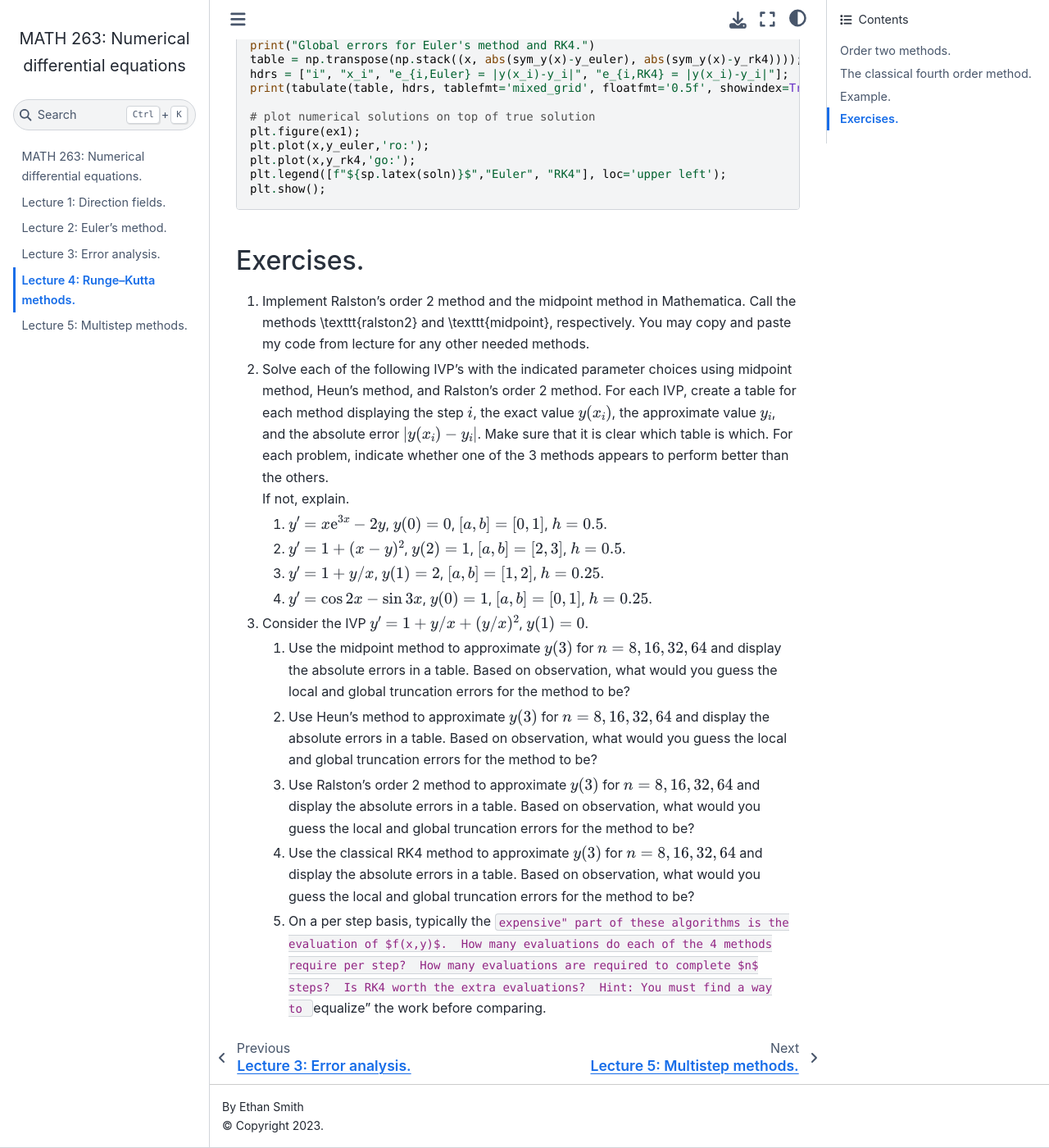
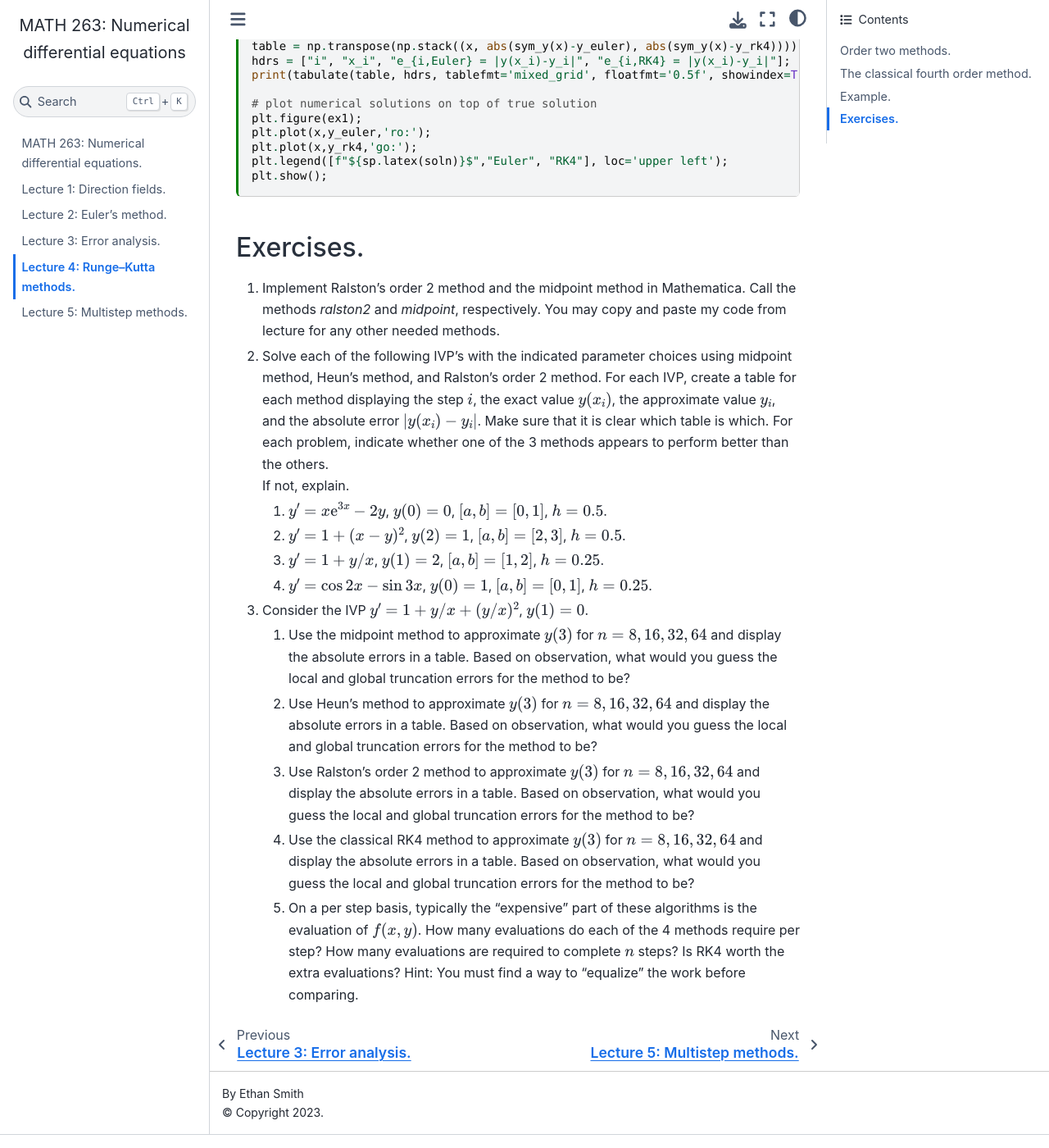
Before and after one commit to ethancsmith/math263-notes, a Jupyter Book: the page built from 04-runge-kutta_methods.md, in a window 1280 px wide and 1400 px high, scrolled down 2403 px. Shown: the whole window at 82% size. Built offline with Jupyter Book 1.0.4 settings and Sphinx 7.4.7 and the Sphinx Book theme 1.1.4, drawn with Linux system fonts in a browser that asks for light colours.

````diff
--- a/04-runge-kutta_methods.md
+++ b/04-runge-kutta_methods.md
@@ -20,6 +19,7 @@ The **Runge–Kutta methods** are a family of numerical methods which generalize
 As with Heun's method, the essence of the idea is to use additional terms of the Taylor series without actually computing the higher order derivatives and instead replacing each with some finite difference approximation.
 The Runge-Kutta method of order $1$ is Euler's method. Heun's modified Euler method is an example of an order $2$ Runge–Kutta method.
 
++++
 
 ## Order two methods.
 
@@ -43,6 +43,7 @@ Setting $w_1=w_2=1/2$ and $\alpha=\beta=1$ yields Heun's (modified Euler) method
 **Ralston's order 2 method**, which also occasionally goes by the name "Heun's method," arises by setting $w_1=1/4$, $w_2=3/4$, and $\alpha=\beta=2/3$.
 Finally, the **midpoint method** (or **corrected Euler method**) is defined by the choices $w_1=0$, $w_2=1$, and  $\alpha=\beta=1/2$.
 
++++
 
 ## The classical fourth order method.
 
@@ -59,6 +60,7 @@ k_4 &= f(x_i + h, y_i + hk_3).
 \end{align}
 As the name would seem to imply, RK4 is an order $4$ numerical method.
 
++++
 
 ## Example.
 
@@ -68,7 +70,7 @@ y'&=(y/x)-(y/x)^2,\\
 y(1)&=1.
 \end{align}
 
-```python
+```{code-cell} ipython3
 import math263
 import numpy as np
 import sympy as sp
@@ -122,7 +124,7 @@ plt.show();
 ## Exercises.
 
 1. Implement Ralston's order 2 method and the midpoint method in Mathematica.
-Call the methods \texttt{ralston2} and \texttt{midpoint}, respectively.
+Call the methods _ralston2_ and _midpoint_, respectively.
 You may copy and paste my code from lecture for any other needed methods.
 
 1. Solve each of the following IVP's with the indicated parameter choices using midpoint method, Heun's method, and Ralston's order 2 method.
@@ -140,4 +142,10 @@ If not, explain.
     1. Use Heun's method to approximate $y(3)$ for $n=8, 16, 32, 64$ and display the absolute errors in a table.  Based on observation, what would you guess the local and global truncation errors for the method to be?
     1. Use Ralston's order 2 method to approximate $y(3)$ for $n=8, 16, 32, 64$ and display the absolute errors in a table.  Based on observation, what would you guess the local and global truncation errors for the method to be?
     1. Use the classical RK4 method to approximate $y(3)$ for $n=8, 16, 32, 64$ and display the absolute errors in a table.  Based on observation, what would you guess the local and global truncation errors for the method to be?
-    1. On a per step basis, typically the ``expensive" part of these algorithms is the evaluation of $f(x,y)$.  How many evaluations do each of the 4 methods require per step?  How many evaluations are required to complete $n$ steps?  Is RK4 worth the extra evaluations?  Hint: You must find a way to ``equalize" the work before comparing.
+    1. On a per step basis, typically the "expensive" part of these algorithms is the evaluation of $f(x,y)$.  How many evaluations do each of the 4 methods require per step?  How many evaluations are required to complete $n$ steps?  Is RK4 worth the extra evaluations?  Hint: You must find a way to "equalize" the work before comparing.
+
+
+
+```{code-cell} ipython3
+
+```
````
Also changed, not shown: other parts of 04-runge-kutta_methods.md (+11 -12 lines).
